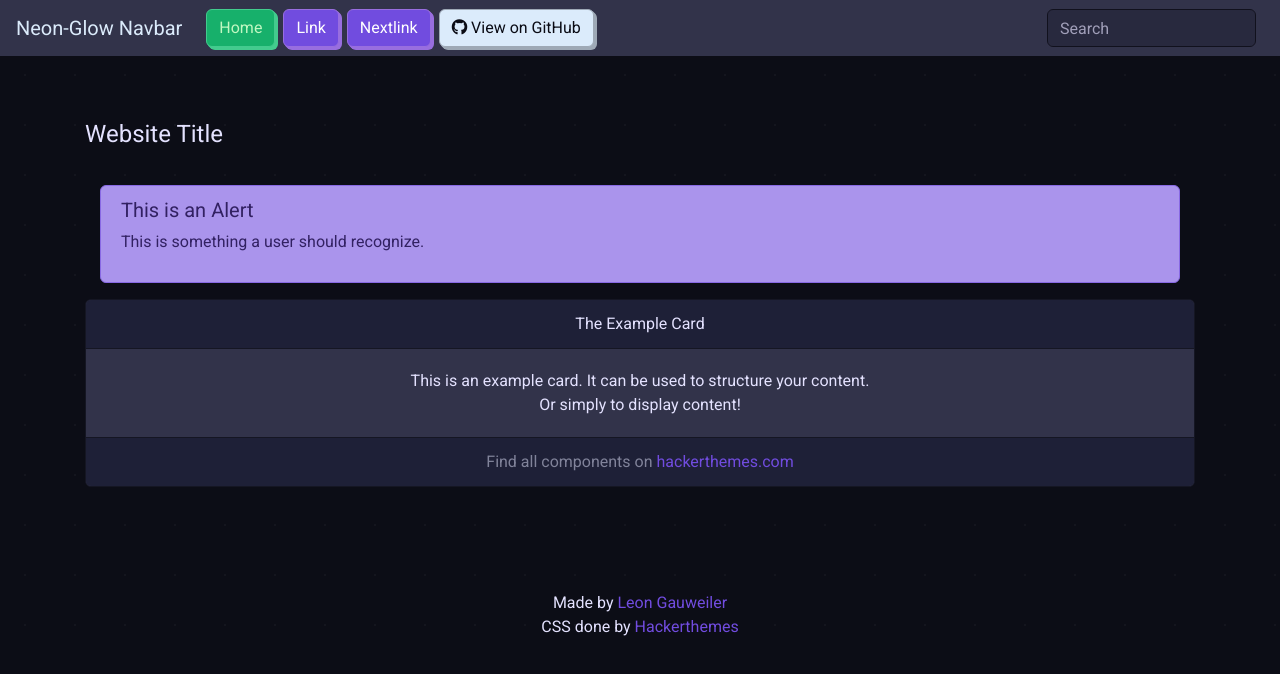
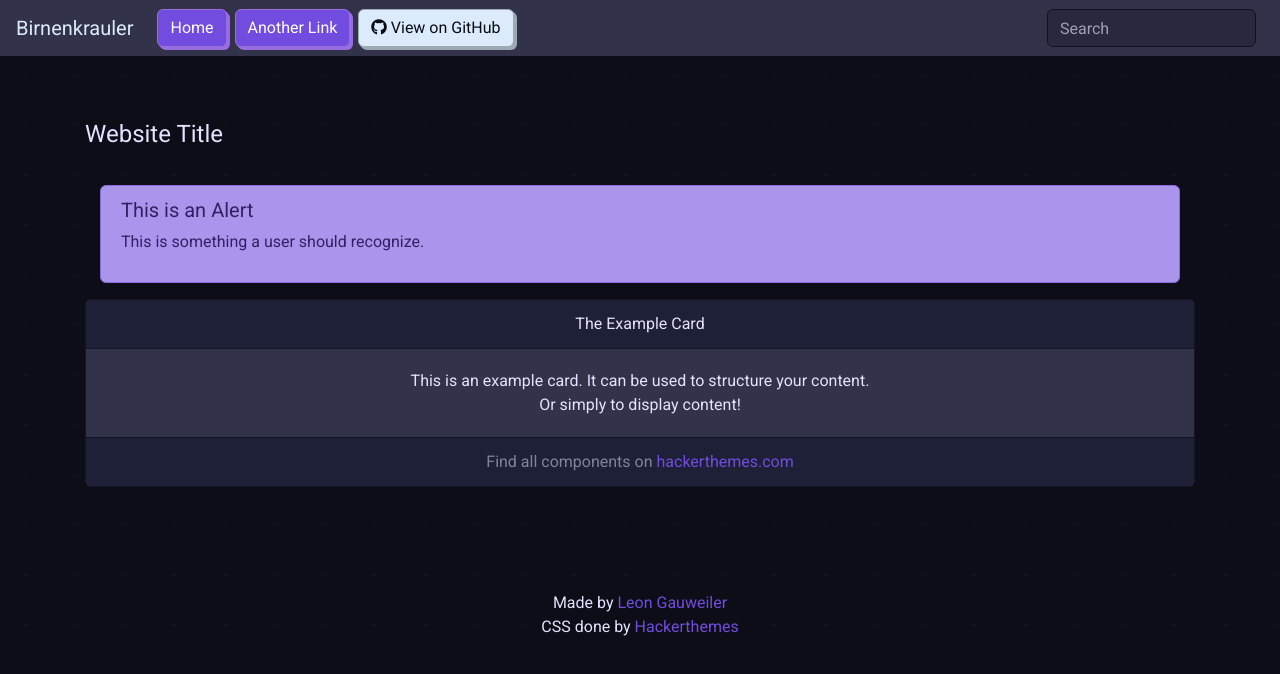
Before and after one commit to DEV-ONI/clean-neon-glow, a plain HTML site: page index.html in a window 1280 px wide. Drawn offline with Linux system fonts and the light colour scheme; a web font is replaced by a local one.

Commit message:
Fixed Mobile Links
Fixed the mobile link-tree

```diff
--- a/index.html
+++ b/index.html
@@ -18,30 +18,21 @@
 <!-- Start Navbar -->
 <nav class="navbar navbar-expand-lg navbar-dark bg-dark">
     <button class="navbar-toggler navbar-toggler-right" type="button" data-toggle="collapse"
-            data-target="#navbarTogglerDemo03" aria-controls="navbarTogglerDemo03" aria-expanded="false"
+            data-target="#navbar" aria-controls="navbar" aria-expanded="false"
             aria-label="Toggle navigation">
         <span class="navbar-toggler-icon"></span>
     </button>
     <!-- Neon-Glow Title -->
-    <a class="navbar-brand text-light" href="#">Neon-Glow Navbar</a>
+    <a class="navbar-brand text-light" href="#">Birnenkrauler</a>
 
-    <div class="collapse navbar-collapse">
-        <ul class="navbar-nav mr-auto mt-2 mt-md-0">
+    <div class="collapse navbar-collapse" id="navbar">
+        <div class="navbar-nav mr-auto mt-2 mt-md-0">
             <!-- Navbar Links -->
-            <li class="nav-item active">
-                <a class="btn btn-shadow btn-success" href="#!">Home</a>
-            </li>
-            <li class="nav-item">
-                <a class="btn btn-shadow btn-primary" href="#!">Link</a>
-            </li>
-            <li class="nav-item">
-                <a class="btn btn-shadow btn-primary" href="#!">Nextlink</a>
-            </li>
-            <li class="nav-item">
-                <a class="btn btn-shadow btn-light" href="https://github.com/Gauweiler42/clean-neon-glow" target="_blank"><i class="fab fa-github"></i> View on GitHub</a>
-            </li>
+            <a class="btn btn-shadow btn-primary" href="#!">Home</a><br>
+            <a class="btn btn-shadow btn-primary" href="">Another Link</a><br>
+            <a class="btn btn-shadow btn-light" href="https://github.com/Gauweiler42/clean-neon-glow"><i class="fab fa-github"></i> View on GitHub</a><br>
             <!-- End Navbar Links -->
-        </ul>
+        </div>
         <form class="form-inline my-2 my-lg-0">
             <input class="form-control mr-sm-2" type="text" placeholder="Search">
         </form>
```
